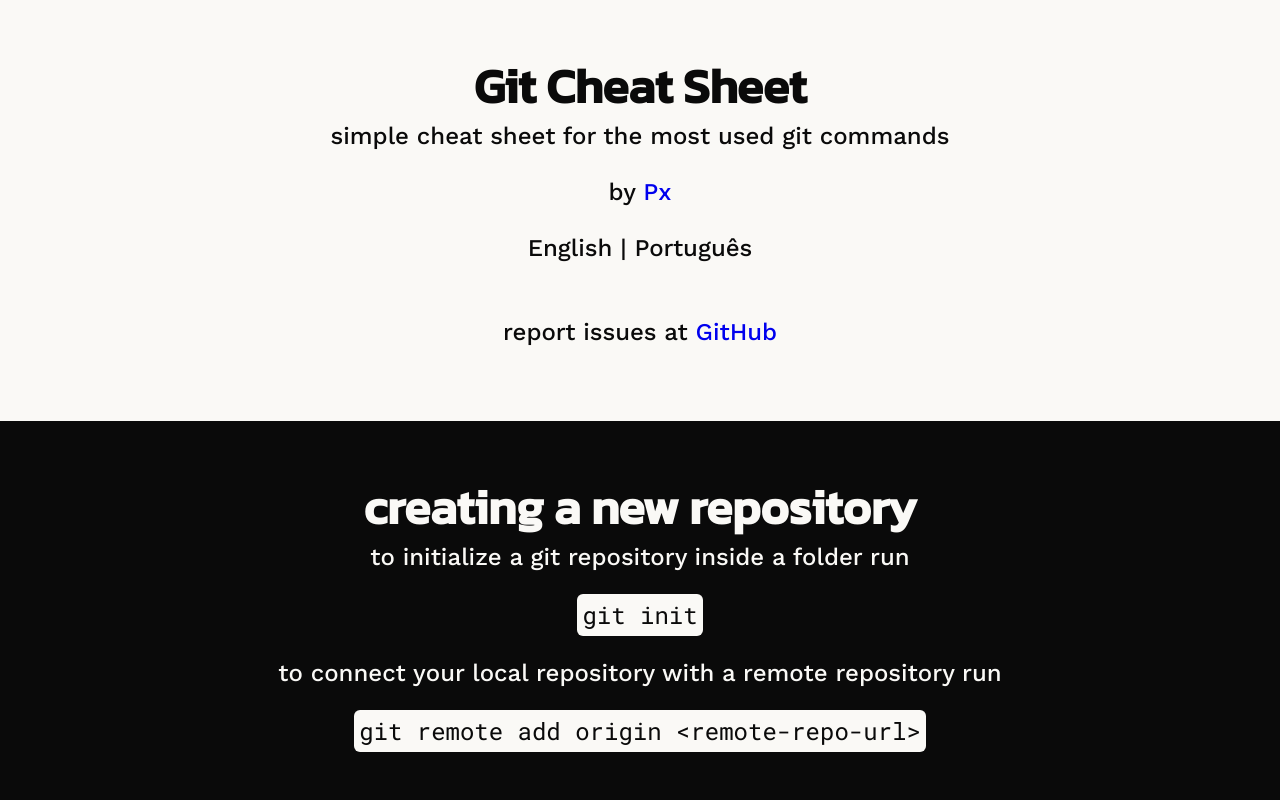
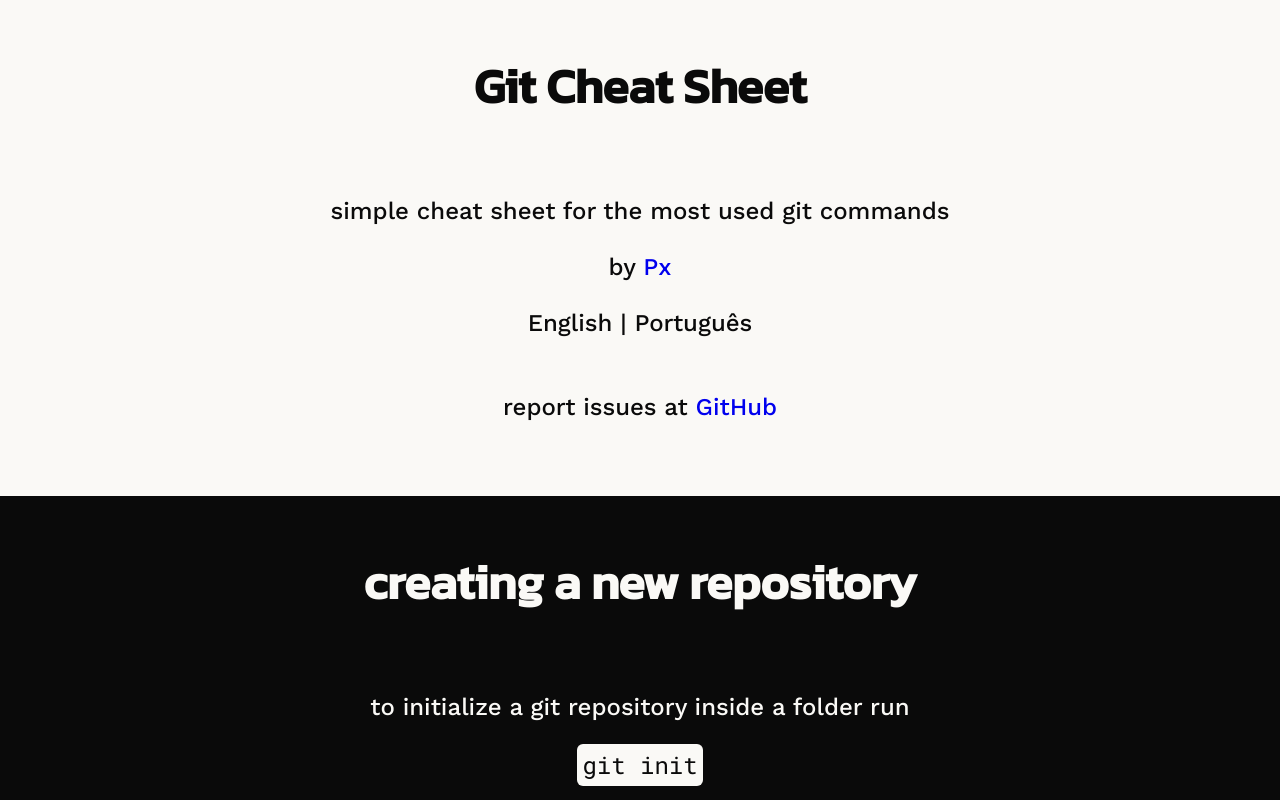
Before and after one commit to itispx/git-cheat-sheet, a React (Create React App) app: page / in a window 1280 px wide. Shown: the top 800 px of the page. Built offline with nearby package versions, Linux system fonts and the light colour scheme.

Commit message:
fix: title padding

```diff
--- a/src/App.scss
+++ b/src/App.scss
@@ -1,4 +1,4 @@
-.App {
+.app {
   text-align: center;
 }
 
--- a/src/App.tsx
+++ b/src/App.tsx
@@ -17,7 +17,7 @@ const App: React.FC = () => {
   }, [language]);
 
   return (
-    <div className="App">
+    <div className="app">
       <Section id={0} title={t.presentation_title}>
         {t.presentation_desc} <br />
         <br />
--- a/src/components/Section/Section.scss
+++ b/src/components/Section/Section.scss
@@ -51,6 +51,7 @@
     padding: 5vw 0 10vw;
 
     .title {
+      margin-bottom: 20px;
       font-size: 10vw;
     }
 
@@ -63,6 +64,7 @@
     padding: 30px 0 55px;
 
     .title {
+      margin-bottom: 30px;
       font-size: 1rem;
     }
 
@@ -75,6 +77,7 @@
     padding: 50px 0 75px;
 
     .title {
+      margin-bottom: 75px;
       font-size: 2.5rem;
     }
 
```
